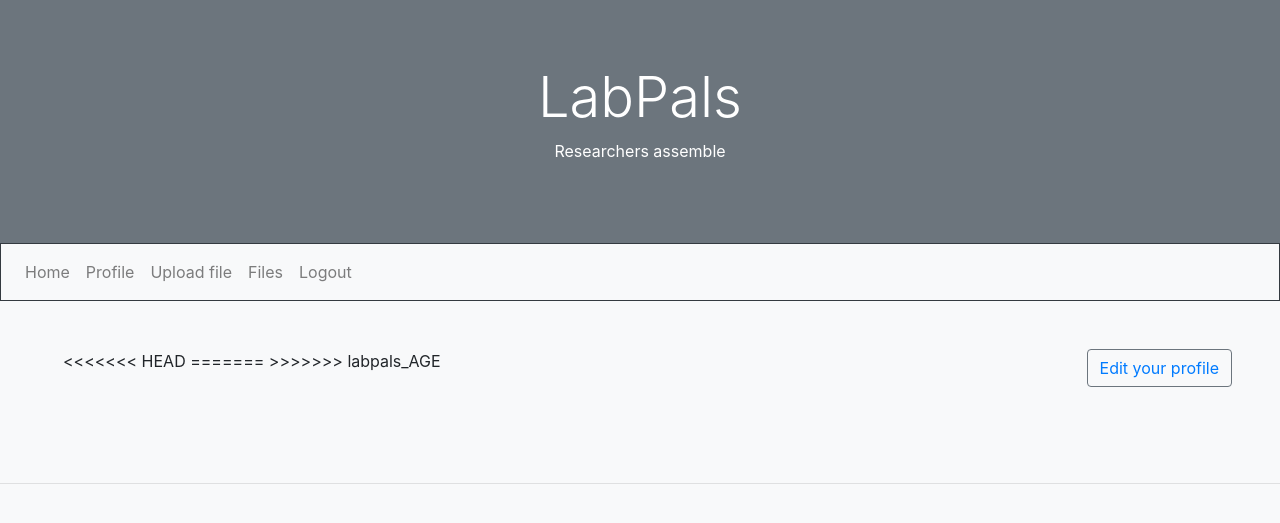
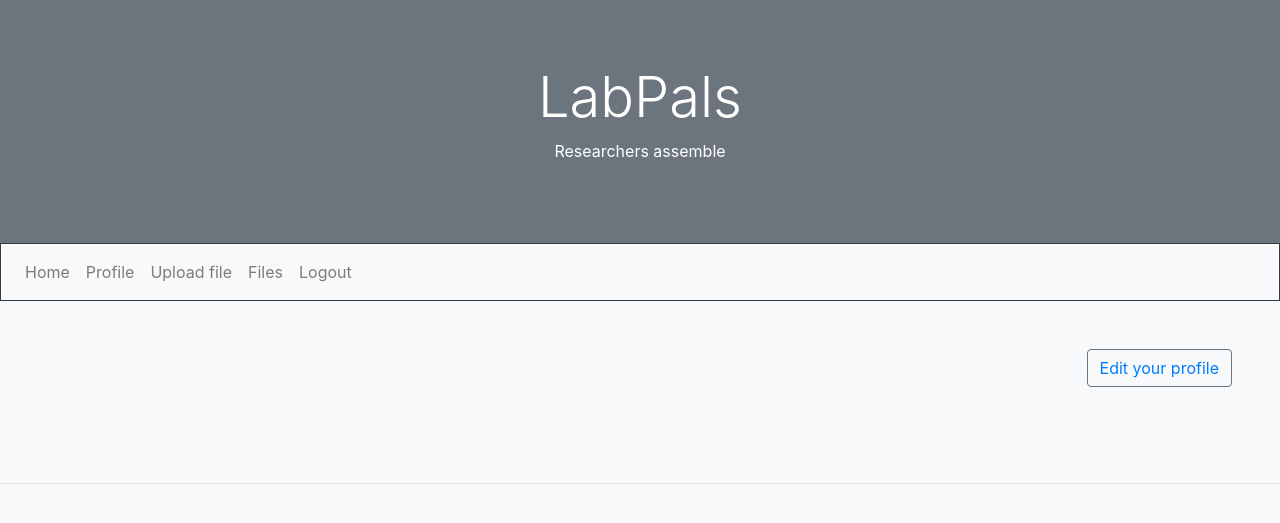
Before and after one commit to cladigar/labpals, a Python web app: template labpals/labpals/templates/user.html in a window 1280 px wide. Shown: the top 523 px of the page. Run offline with Jinja, Linux system fonts and the light colour scheme; the template is opened without the code that fills it, so the values that code supplies are empty; some libraries are stand-ins or nearby versions.

Commit message:
Update user.html

```diff
--- a/labpals/labpals/templates/user.html
+++ b/labpals/labpals/templates/user.html
@@ -16,11 +16,7 @@
 		<img class="float-left mr-5" src="{{ user.avatar(128) }}">
 		<h1>{{ user.username }}</h1>
 		{% if user.about_me %}<p>{{ user.about_me }}</p>{% endif%}
-<<<<<<< HEAD
-		{% if user.last_seen %}<p>Last seen on: {{ user.last_seen }}</p>{% endif %}
-=======
 		{% if user.last_seen %}<p>Last seen on: {{ momentjs(user.last_seen).format('LL') }}</p>{% endif %}
->>>>>>> labpals_AGE
 	</div>
 	<hr>
 	<br>
```
